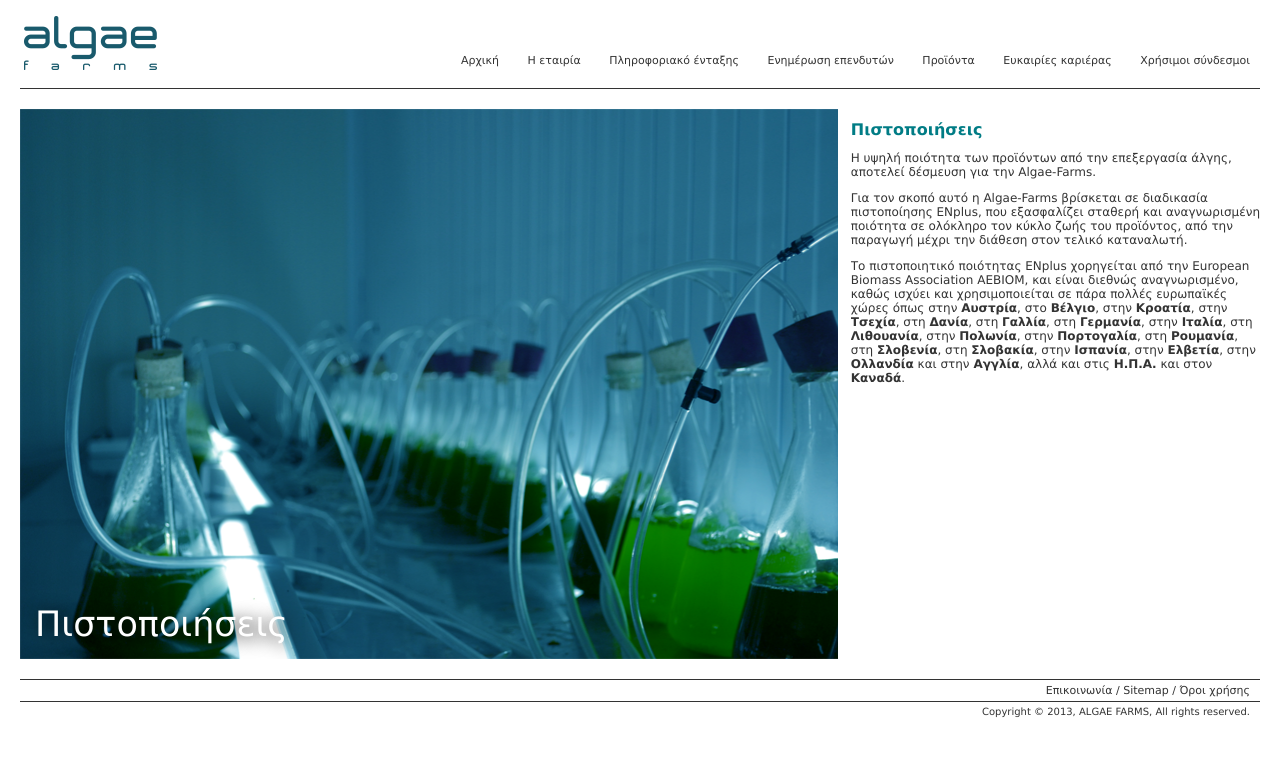
After one commit to Themosp/algae-site, a Rails app: page /products/certifications in a window 1280 px wide. The commit adds this page. Shown: the top 757 px of the page. Run offline with Rails 7, Linux system fonts and the light colour scheme; style sheets or scripts are compiled from the project's sources; some libraries are stand-ins or nearby versions.

Commit message:
Added certifications page.

```diff
--- a/app/views/layouts/application.html.erb
+++ b/app/views/layouts/application.html.erb
@@ -36,7 +36,7 @@
                         <li><%= link_to 'Pellets άλγης', products_pellets_path %></li>
                         <li><%= link_to 'Βιοέλαιο άλγης', products_oil_path %></li>
                         <li><%= link_to 'Briquettes άλγης', products_briquettes_path %></li>
-                        <li class="last"><%= link_to 'Πιστοποιήσεις', '/pdf/placeholder.pdf' %></li>
+                        <li class="last"><%= link_to 'Πιστοποιήσεις', products_certifications_path %></li>
                     </ul>
                 </nav>
             </li>
--- a/app/views/static/products.html.erb
+++ b/app/views/static/products.html.erb
@@ -22,7 +22,7 @@
 
     <div class="main-slide four-slides last"
          style="background-image: url(<%= image_url 'vials.png' %>); background-position: -400px;">
-        <a href="<%= '/pdf/placeholder.pdf' %>">
+        <a href="<%= products_certifications_path %>">
             <span class="table-cell">Πιστοποιήσεις</span>
         </a>
     </div>
--- /dev/null
+++ b/app/views/static/products/certifications.html.erb
@@ -0,0 +1,22 @@
+<div class="body-container">
+    <div class="main-slide"
+         style="background-image: url(<%= image_url 'vials.png' %>); width: 66%; margin-right: 1%;">
+        <%= link_to products_path do %>
+            <span class="table-cell">Πιστοποιήσεις</span>
+        <% end %>
+    </div>
+
+    <div class="content">
+        <h1>Πιστοποιήσεις</h1>
+
+        <p>
+            Η υψηλή ποιότητα των προϊόντων από την επεξεργασία άλγης, αποτελεί δέσμευση για την Algae-Farms.
+        </p>
+        <p>
+            Για τον σκοπό αυτό η Algae-Farms βρίσκεται σε διαδικασία πιστοποίησης ENplus, που εξασφαλίζει σταθερή και αναγνωρισμένη ποιότητα σε ολόκληρο τον κύκλο ζωής του προϊόντος, από την παραγωγή μέχρι την διάθεση στον τελικό καταναλωτή.
+        </p>
+        <p>
+            Το πιστοποιητικό ποιότητας ENplus  χορηγείται από την European Biomass Association AEBIOM, και είναι διεθνώς αναγνωρισμένο, καθώς ισχύει και χρησιμοποιείται σε πάρα πολλές ευρωπαϊκές χώρες όπως στην <b><b>Αυστρία</b></b>, στο <b><b>Βέλγιο</b></b>, στην <b>Κροατία</b>, στην <b>Τσεχία</b>, στη <b>Δανία</b>, στη <b>Γαλλία</b>, στη <b>Γερμανία</b>, στην <b>Ιταλία</b>, στη <b>Λιθουανία</b>, στην <b>Πολωνία</b>, στην <b>Πορτογαλία</b>, στη <b>Ρουμανία</b>, στη <b>Σλοβενία</b>, στη <b>Σλοβακία</b>, στην <b>Ισπανία</b>, στην <b>Ελβετία</b>, στην <b>Ολλανδία</b> και στην <b>Αγγλία</b>, αλλά και στις <b>Η.Π.Α.</b> και στον <b>Καναδά</b>.
+        </p>
+    </div>
+</div>
--- a/app/views/static/sitemap.html.erb
+++ b/app/views/static/sitemap.html.erb
@@ -26,7 +26,7 @@
                     <li><%= link_to 'Pellets άλγης', products_pellets_path %></li>
                     <li><%= link_to 'Βιοέλαιο άλγης', products_oil_path %></li>
                     <li><%= link_to 'Briquettes άλγης', products_briquettes_path %></li>
-                    <li><%= link_to 'Πιστοποιήσεις', '/pdf/placeholder.pdf' %></li>
+                    <li><%= link_to 'Πιστοποιήσεις', products_certifications_path %></li>
                 </ul>
             </li>
             <li><%= link_to 'Ευκαιρίες καριέρας', careers_path %></li>
--- a/config/routes.rb
+++ b/config/routes.rb
@@ -16,7 +16,7 @@ AlgaeSite::Application.routes.draw do
       get :pellets
       get :oil
       get :briquettes
-      get :questions
+      get :certifications
     end
 
     get :links
```
